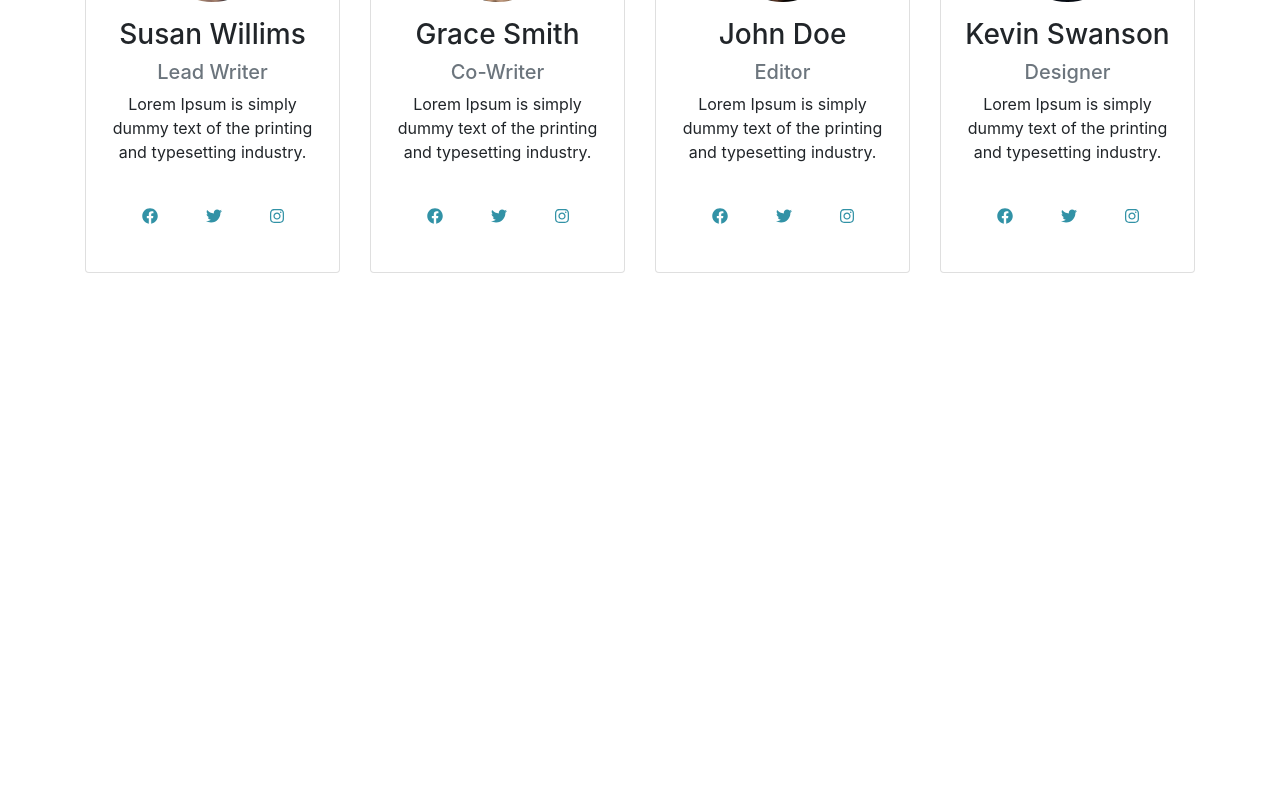
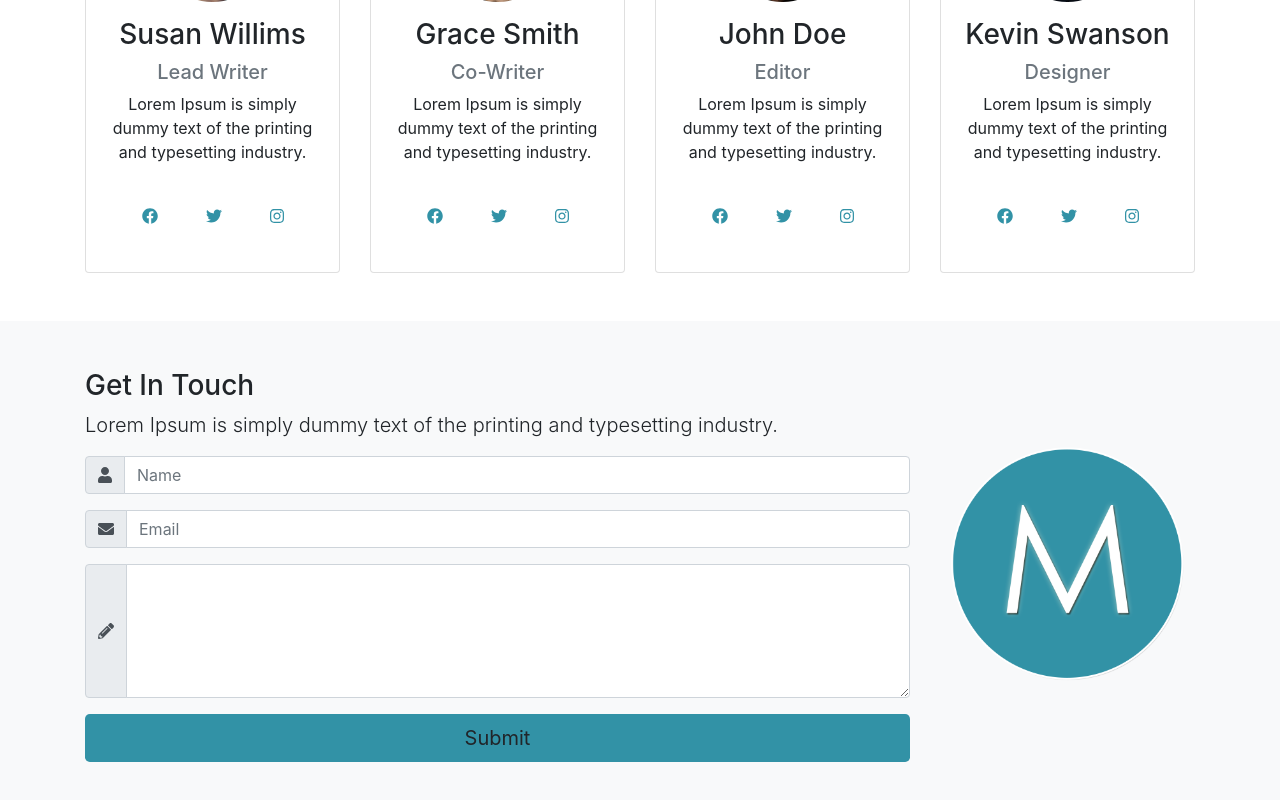
Before and after one commit to avnikolaou/bootstrap-4-themes, a React (Create React App) app: page /Mizuxe in a window 1280 px wide. Shown: the part 2156-2956 px from the top of the page. Before the commit the page ends 2477 px from the top, so only its background shows below. Built offline with nearby package versions, Linux system fonts and the light colour scheme.

Commit message:
fix: project 2 contact section

```diff
--- a/src/App.js
+++ b/src/App.js
@@ -3,12 +3,13 @@ import {BrowserRouter, Route} from 'react-router-dom';
 import './Projects/Home/App.css';
 import { library } from '@fortawesome/fontawesome-svg-core'
 import { fab, faFacebook, faInstagram, faTwitter } from '@fortawesome/free-brands-svg-icons'
-import { faCheckSquare, faCheck, faArrowRight, faEnvelopeOpen, faArrowCircleDown } from '@fortawesome/free-solid-svg-icons'
+import { faCheckSquare, faCheck, faArrowRight, faEnvelopeOpen, faArrowCircleDown, faUser, faEnvelope, faPencilAlt } from '@fortawesome/free-solid-svg-icons'
 import  Home  from "./Projects/Home/Home"
 import Looplab from "./Projects/LoopLab_Social_Theme/Looplab";
 import Mizuxe from "./Projects/Mizuxe_Book_Theme/Mizuxe";
 
-library.add(fab, faCheckSquare, faCheck, faArrowRight, faEnvelopeOpen, faArrowCircleDown, faFacebook, faInstagram, faTwitter);
+library.add(fab, faCheckSquare, faCheck, faArrowRight, faEnvelopeOpen, faArrowCircleDown,
+    faFacebook, faInstagram, faTwitter, faUser, faEnvelope, faPencilAlt);
 
 class App extends Component {
 
--- a/src/Projects/Mizuxe_Book_Theme/App.css
+++ b/src/Projects/Mizuxe_Book_Theme/App.css
@@ -53,6 +53,9 @@
   #authors .card:hover .svg-inline--fa {
     color: white; }
 
+#contact .custom-input {
+  background-color: #3292a6; }
+
 @media (max-width: 768px) {
   #showcase {
     min-height: 500px; }
--- a/src/Projects/Mizuxe_Book_Theme/App.scss
+++ b/src/Projects/Mizuxe_Book_Theme/App.scss
@@ -80,6 +80,12 @@ $primary-overlay: rgba(50, 146, 166, 0.75);
   }
 }
 
+#contact {
+  .custom-input {
+    background-color: $primary;
+  }
+}
+
 @media (max-width: 768px) {
   #showcase {
     min-height: 500px;
--- /dev/null
+++ b/src/Projects/Mizuxe_Book_Theme/Contact.js
@@ -0,0 +1,58 @@
+import React, { Component } from 'react'
+import { FontAwesomeIcon} from "@fortawesome/react-fontawesome";
+import logo from "../../images/mizuxe/mlogo.png"
+
+class Contact extends Component {
+    render() {
+        return (
+            <section id={"contact"} className={"bg-light py-5"}>
+                <div className={"container"}>
+                    <div className={"row"}>
+                        <div className={"col-lg-9"}>
+                            <h3>Get In Touch</h3>
+                            <p className={"lead"}>
+                                Lorem Ipsum is simply dummy text of the printing and typesetting industry.
+                            </p>
+                            <form action="">
+                                <div className={"input-group input-group-lb mb-3"}>
+                                    <div className={"input-group-prepend"}>
+                                        <span className={"input-group-text"}>
+                                            <FontAwesomeIcon icon="user"/>
+                                        </span>
+                                    </div>
+                                    <input type="text" className={"form-control"} placeholder="Name"/>
+                                </div>
+
+                                <div className={"input-group input-group-lb mb-3"}>
+                                    <div className={"input-group-prepend"}>
+                                        <span className={"input-group-text"}>
+                                            <FontAwesomeIcon icon="envelope"/>
+                                        </span>
+                                    </div>
+                                    <input type="text" className={"form-control"} placeholder="Email"/>
+                                </div>
+
+                                <div className={"input-group input-group-lb mb-3"}>
+                                    <div className={"input-group-prepend"}>
+                                        <span className={"input-group-text"}>
+                                            <FontAwesomeIcon icon="pencil-alt"/>
+                                        </span>
+                                    </div>
+                                    <textarea type="text" className={"form-control"} rows={5}></textarea>
+                                </div>
+
+                                <input type="submit" value={"Submit"} className={"btn custom-input btn-block btn-lg"}/>
+                            </form>
+                        </div>
+
+                        <div className={"col-lg-3 align-self-center"}>
+                            <img src={logo} alt="" className={"img-fluid"}/>
+                        </div>
+                    </div>
+                </div>
+            </section>
+        );
+    }
+}
+
+export default Contact
--- a/src/Projects/Mizuxe_Book_Theme/Mizuxe.js
+++ b/src/Projects/Mizuxe_Book_Theme/Mizuxe.js
@@ -5,6 +5,7 @@ import Newsletter from "./Newsletter";
 import Boxes from "./Boxes";
 import About from "./About";
 import Authors from "./Authors";
+import Contact from "./Contact";
 
 class Mizuxe extends Component{
 
@@ -17,6 +18,7 @@ class Mizuxe extends Component{
                 <Boxes/>
                 <About/>
                 <Authors/>
+                <Contact/>
             </div>
 
         )
```
Also changed, not shown: 2 other files (tests, documents, lock files or other folders).
